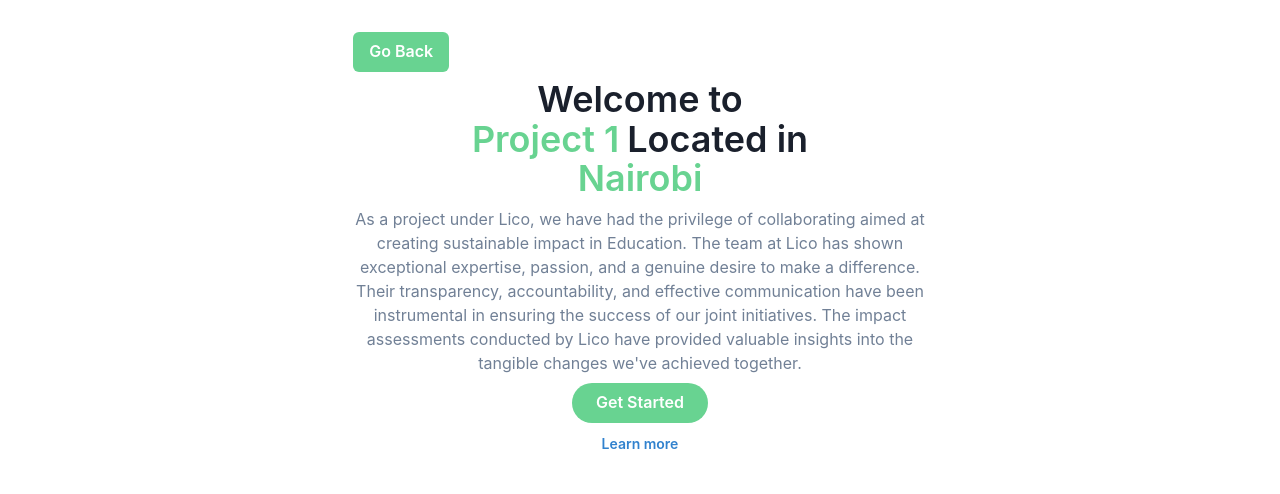
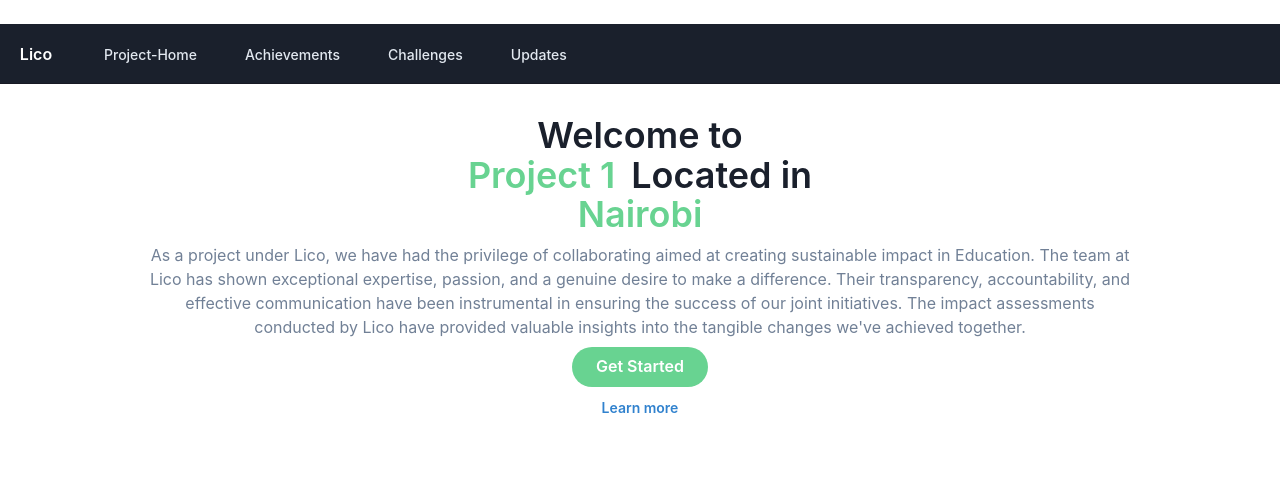
Before and after one commit to AlexKaruiru/lico, a React (Create React App) app: page /projects/1 in a window 1280 px wide. Shown: the top 494 px of the page. Built offline with nearby package versions, Linux system fonts and the light colour scheme.

Commit message:
Added Navbar

```diff
--- a/package.json
+++ b/package.json
@@ -3,6 +3,7 @@
   "version": "0.1.0",
   "private": true,
   "dependencies": {
+    "@chakra-ui/icons": "^2.1.1",
     "@chakra-ui/react": "^2.8.1",
     "@emotion/react": "^11.11.1",
     "@emotion/styled": "^11.11.0",
--- /dev/null
+++ b/src/projectlanding/Navbar.js
@@ -0,0 +1,245 @@
+import React from 'react';
+import {
+  Box,
+  Flex,
+  Text,
+  IconButton,
+  Button,
+  Stack,
+  Collapse,
+  Icon,
+  Link,
+  Popover,
+  PopoverTrigger,
+  PopoverContent,
+  useBreakpointValue,
+  useDisclosure,
+} from '@chakra-ui/react';
+import {
+  HamburgerIcon,
+  CloseIcon,
+  ChevronDownIcon,
+  ChevronRightIcon,
+} from '@chakra-ui/icons';
+
+export default function Navbar() {
+  const { isOpen, onToggle } = useDisclosure();
+
+  return (
+    <Box>
+      <Flex
+        bg={('white', 'gray.800')}
+        color={('gray.600', 'white')}
+        minH={'60px'}
+        py={{ base: 2 }}
+        px={{ base: 4 }}
+        borderBottom={1}
+        borderStyle={'solid'}
+        borderColor={('gray.200', 'gray.900')}
+        align={'center'}
+      >
+        <Flex
+          flex={{ base: 1, md: 'auto' }}
+          ml={{ base: -2 }}
+          display={{ base: 'flex', md: 'none' }}
+        >
+          <IconButton
+            onClick={onToggle}
+            color={'grey.50'}
+            _hover={{ color: 'green.300' }}
+            icon={isOpen ? <CloseIcon w={3} h={3} /> : <HamburgerIcon w={5} h={5} />}
+            variant={'ghost'}
+            aria-label={'Toggle Navigation'}
+          />
+        </Flex>
+        <Flex flex={{ base: 1 }} justify={{ base: 'center', md: 'start' }}>
+          <Text
+            textAlign={useBreakpointValue({ base: 'center', md: 'left' })}
+            fontFamily={'heading'}
+            color='white'
+          >
+            <Button as={'a'} href="/" variant={'link'} color={'white'}>
+              Lico
+            </Button>
+          </Text>
+          <Flex display={{ base: 'none', md: 'flex' }} ml={10}>
+            <DesktopNav />
+          </Flex>
+        </Flex>
+
+      </Flex>
+
+      <Collapse in={isOpen} animateOpacity>
+        <MobileNav />
+      </Collapse>
+    </Box>
+  );
+}
+
+const DesktopNav = () => {
+  const linkColor = ('gray.600', 'gray.200');
+  const linkHoverColor = ('gray.800', 'white');
+  const popoverContentBgColor = ('white', 'gray.800');
+
+  return (
+    <Stack direction={'row'} spacing={8}>
+      {NAV_ITEMS.map((navItem) => (
+        <Box key={navItem.label}>
+          <Popover trigger={'hover'} placement={'bottom-start'}>
+            <PopoverTrigger>
+              <Link
+                p={2}
+                href={navItem.href ?? '#'}
+                fontSize={'sm'}
+                fontWeight={500}
+                color={linkColor}
+                _hover={{
+                  textDecoration: 'none',
+                  color: linkHoverColor,
+                }}
+              >
+                {navItem.label}
+              </Link>
+            </PopoverTrigger>
+
+            {navItem.children && (
+              <PopoverContent
+                border={0}
+                boxShadow={'xl'}
+                bg={popoverContentBgColor}
+                p={4}
+                rounded={'xl'}
+                minW={'sm'}
+              >
+                <Stack>
+                  {navItem.children.map((child) => (
+                    <DesktopSubNav key={child.label} {...child} />
+                  ))}
+                </Stack>
+              </PopoverContent>
+            )}
+          </Popover>
+        </Box>
+      ))}
+    </Stack>
+  );
+};
+
+const DesktopSubNav = ({ label, href, subLabel }) => {
+  return (
+    <Link
+      href={href}
+      role={'group'}
+      display={'block'}
+      p={2}
+      rounded={'md'}
+      _hover={{ bg:('pink.50', 'gray.900') }}
+    >
+      <Stack direction={'row'} align={'center'}>
+        <Box>
+          <Text
+            transition={'all .3s ease'}
+            _groupHover={{ color: 'pink.400' }}
+            fontWeight={500}
+          >
+            {label}
+          </Text>
+          <Text fontSize={'sm'}>{subLabel}</Text>
+        </Box>
+        <Flex
+          transition={'all .3s ease'}
+          transform={'translateX(-10px)'}
+          opacity={0}
+          _groupHover={{ opacity: '100%', transform: 'translateX(0)' }}
+          justify={'flex-end'}
+          align={'center'}
+          flex={1}
+        >
+          <Icon color={'pink.400'} w={5} h={5} as={ChevronRightIcon} />
+        </Flex>
+      </Stack>
+    </Link>
+  );
+};
+
+const MobileNav = () => {
+  return (
+    <Stack bg={('white', 'gray.800')} p={4} display={{ md: 'none' }}>
+      {NAV_ITEMS.map((navItem) => (
+        <MobileNavItem key={navItem.label} {...navItem} />
+      ))}
+    </Stack>
+  );
+};
+
+const MobileNavItem = ({ label, children, href }) => {
+  const { isOpen, onToggle } = useDisclosure();
+
+  return (
+    <Stack spacing={4} onClick={children && onToggle}>
+      <Flex
+        py={2}
+        as={Link}
+        href={href ?? '#'}
+        justify={'space-between'}
+        align={'center'}
+        _hover={{
+          textDecoration: 'none',
+        }}
+      >
+        <Text
+          fontWeight={600}
+          color={('gray.600', 'gray.200')}
+        >
+          {label}
+        </Text>
+        {children && (
+          <Icon
+            as={ChevronDownIcon}
+            transition={'all .25s ease-in-out'}
+            transform={isOpen ? 'rotate(180deg)' : ''}
+            w={6}
+            h={6}
+          />
+        )}
+      </Flex>
+
+      <Collapse in={isOpen} animateOpacity style={{ marginTop: '0!important' }}>
+        <Stack
+          mt={2}
+          pl={4}
+          borderLeft={1}
+          borderStyle={'solid'}
+          borderColor={('gray.200', 'gray.700')}
+          align={'start'}
+        >
+          {children &&
+            children.map((child) => (
+              <Link key={child.label} py={2} href={child.href}>
+                {child.label}
+              </Link>
+            ))}
+        </Stack>
+      </Collapse>
+    </Stack>
+  );
+};
+
+const NAV_ITEMS = [
+  {
+    label: 'Project-Home',
+    href: '/projects/:id',
+  },
+  {
+    label: 'Achievements',
+    href: '/project-achievements',
+  },
+  {
+    label: 'Challenges',
+    href: '/project-challenges',
+  },
+  {
+    label: 'Updates',
+    href: '/project-updates',
+  },
+];
--- a/src/projectlanding/Top.js
+++ b/src/projectlanding/Top.js
@@ -5,9 +5,8 @@
   Text,
   Button,
   Stack,
-  Flex,
 } from '@chakra-ui/react';
-import { Link as RouterLink, useParams } from 'react-router-dom';
+import {  useParams } from 'react-router-dom';
 
 import { projects } from '../projects';
 
@@ -26,16 +25,11 @@
 
   return (
     <>
-      <Container w={'100%'}>
+      <Container  maxW={'5xl'}>
         <Stack
           as={Box}
           textAlign={'center'}
-          py={{ base: 2, md: 2 }}>
-          <Flex justify="space-between">
-            <Button as={RouterLink} to="/" bgColor="green.300" color="white" _hover={{ bgColor: "green.300" }}>
-              Go Back
-            </Button>
-          </Flex>
+          py={{ base: 8, md: 8 }}>
           <Heading
             fontWeight={600}
             fontSize={{ base: '2xl', sm: '4xl', md: '4xl' }}
@@ -44,7 +38,7 @@
             <Text as={'span'} color={'green.300'}>
               {selectedProject.name}
             </Text>
-              <Text ml={2} as={'span'}  >Located in </Text>  <br />
+              <Text ml={4} as={'span'}  >Located in </Text>  <br />
             <Text as={'span'} color={'green.300'}>
               {selectedProject.location}
             </Text>
--- a/src/screens/ProjectScreen.js
+++ b/src/screens/ProjectScreen.js
@@ -1,6 +1,7 @@
 
 import {  Box } from '@chakra-ui/react';
 
+import Navbar from '../projectlanding/Navbar';
 import Top from "../projectlanding/Top";
 import Features from "../projectlanding/Features";
 import Testimonials from "../projectlanding/Testimonials";
@@ -11,6 +12,7 @@
 
   return (
     <Box flex='1' mt={6} overflow='auto'>
+        <Navbar />
         <Top/>
         <Features />
         <Testimonials />
```
Also changed, not shown: 1 other file (tests, documents, lock files or other folders).
